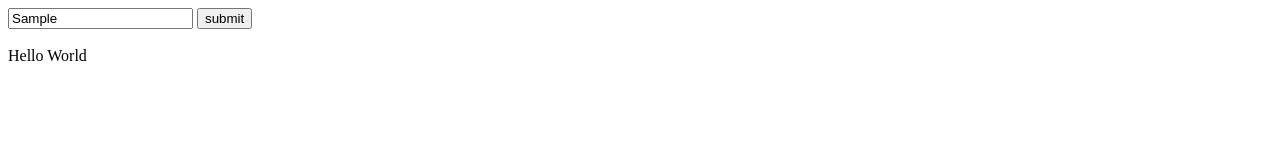
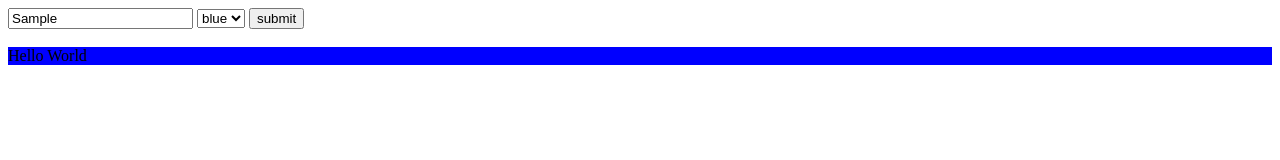
Before and after one commit to sairisheek4/temp, a plain HTML site: page temp17.html in a window 1280 px wide. Both pictures are taken after typing "Sample" into the empty fields and a click on the button "submit". Drawn offline with Linux system fonts and the light colour scheme.

Commit message:
creadted

```diff
--- a/temp17.html
+++ b/temp17.html
@@ -7,6 +7,10 @@
 </head>
 <body>
     <input type="text" id="color" placeholder="textcolor">
+    <select id="bgcolor">
+        <option>blue</option>
+        <option>red</option>
+    </select>
     <button onclick="colorchange()">submit</button>
     <br><br>
     <div id="textdiv">Hello World</div>
@@ -14,8 +18,10 @@
 
      function colorchange(){
         let colour=document.getElementById("color").value;
+        let bgcolor=document.getElementById("bgcolor").value;
 
                 textdiv.style.color=colour;
+                textdiv.style.backgroundColor=bgcolor;
 
 
 
```
